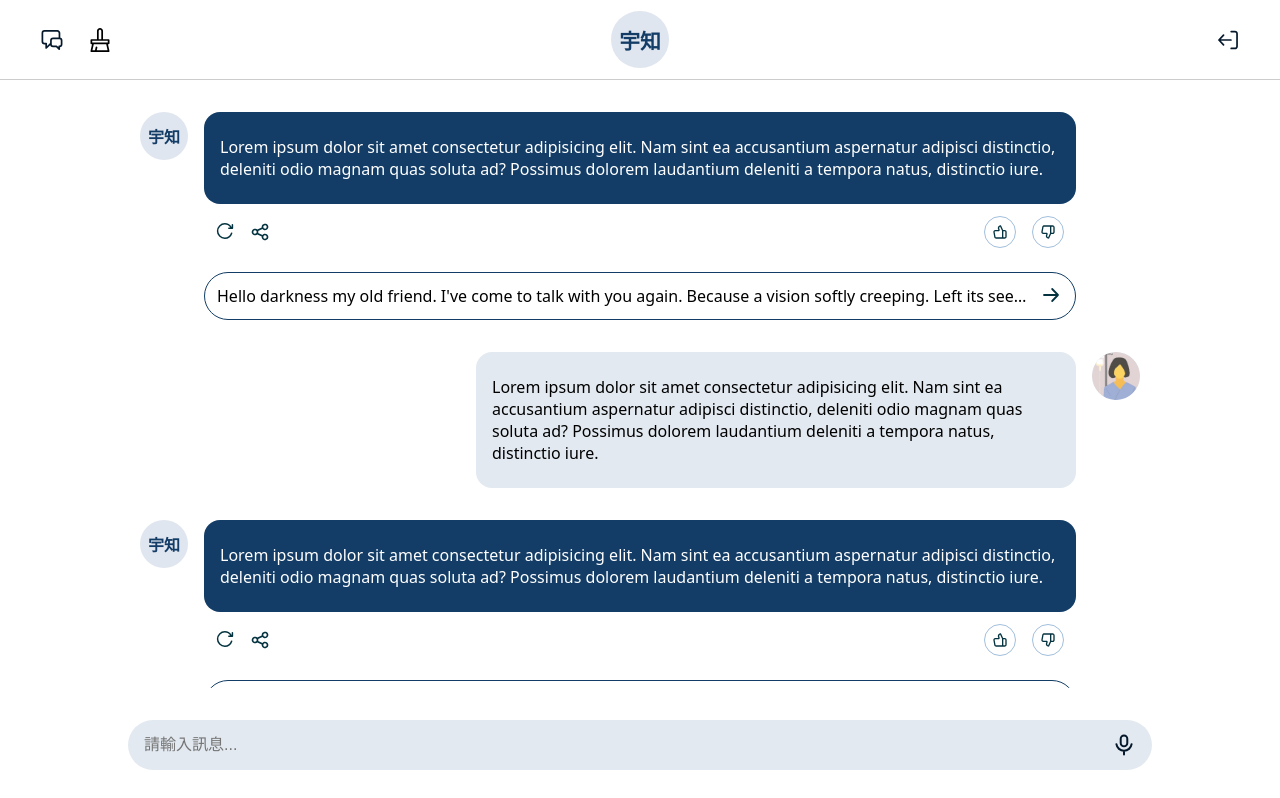
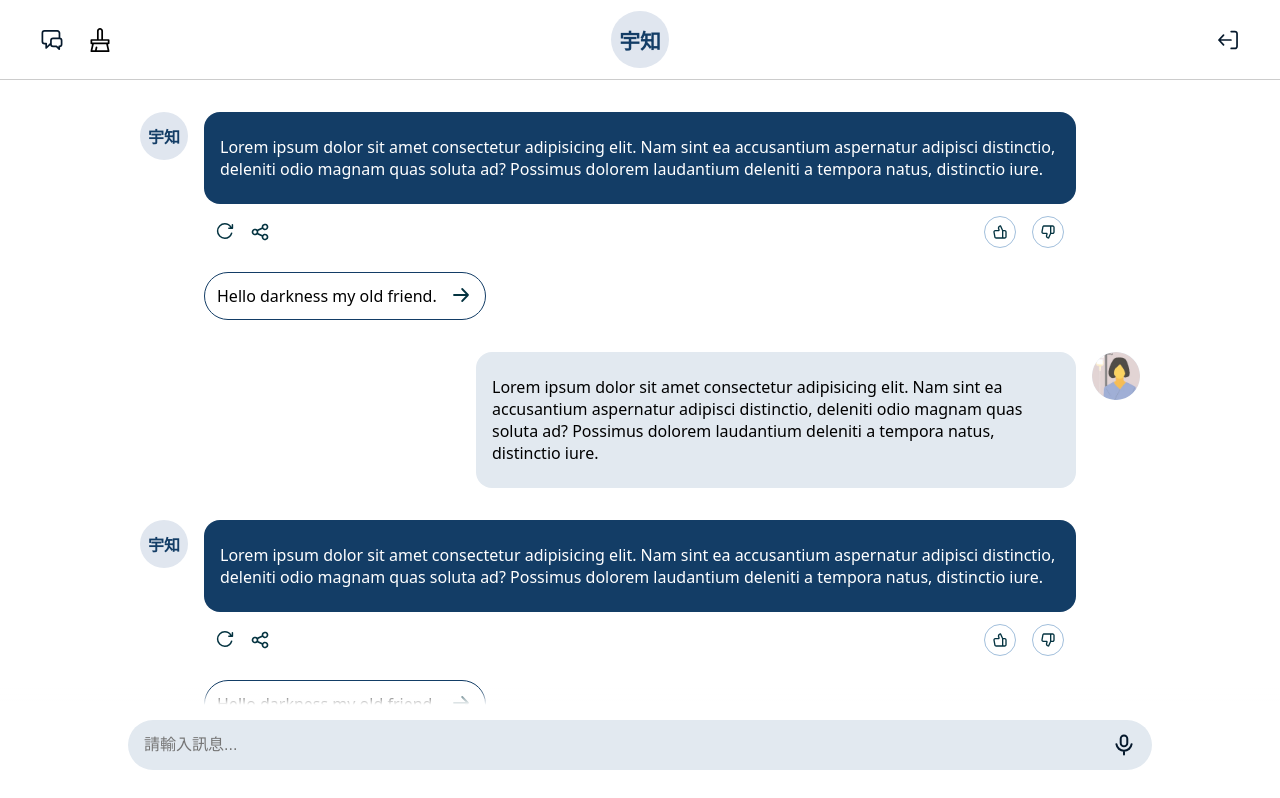
Before and after one commit to ChienChihYeh/oncogen-ai-concept, a Vue app: page /chatroom in a window 1280 px wide. Shown: the top 798 px of the page. Built offline with nearby package versions, Linux system fonts and the light colour scheme.

Commit message:
improved styling

```diff
--- a/src/components/ChatroomDialog.vue
+++ b/src/components/ChatroomDialog.vue
@@ -6,8 +6,8 @@ const mockMessage =
   'Lorem ipsum dolor sit amet consectetur adipisicing elit. Nam sint ea accusantium aspernatur adipisci distinctio, deleniti odio magnam quas soluta ad? Possimus dolorem laudantium deleniti a tempora natus, distinctio iure.'
 
 // const mockMessage = 'aaaaaaaaaaaaaaaaaaaaaaaaaaaaaaaaaaaaaaaaaaaaaaaaaaaaaaaaaaaaaaaaaa'
-const suggestion =
-  "Hello darkness my old friend. I've come to talk with you again. Because a vision softly creeping. Left its seeds while I was sleeping"
+
+const suggestion = 'Hello darkness my old friend.'
 </script>
 
 <template>
--- a/src/components/DialogInput.vue
+++ b/src/components/DialogInput.vue
@@ -24,7 +24,7 @@ const dialogInput = ref('')
   bottom: 0;
   height: 7rem;
   padding: 2rem;
-  background-color: #fff;
+  background: linear-gradient(transparent 0%, #fff 15%, #fff 100%);
 }
 
 .dialog-input-container {
@@ -81,6 +81,7 @@ const dialogInput = ref('')
     border: 1px solid #adadad;
     border-bottom: none;
     transform: translateX(-1px);
+    background-color: #fff;
   }
 }
 </style>
```
